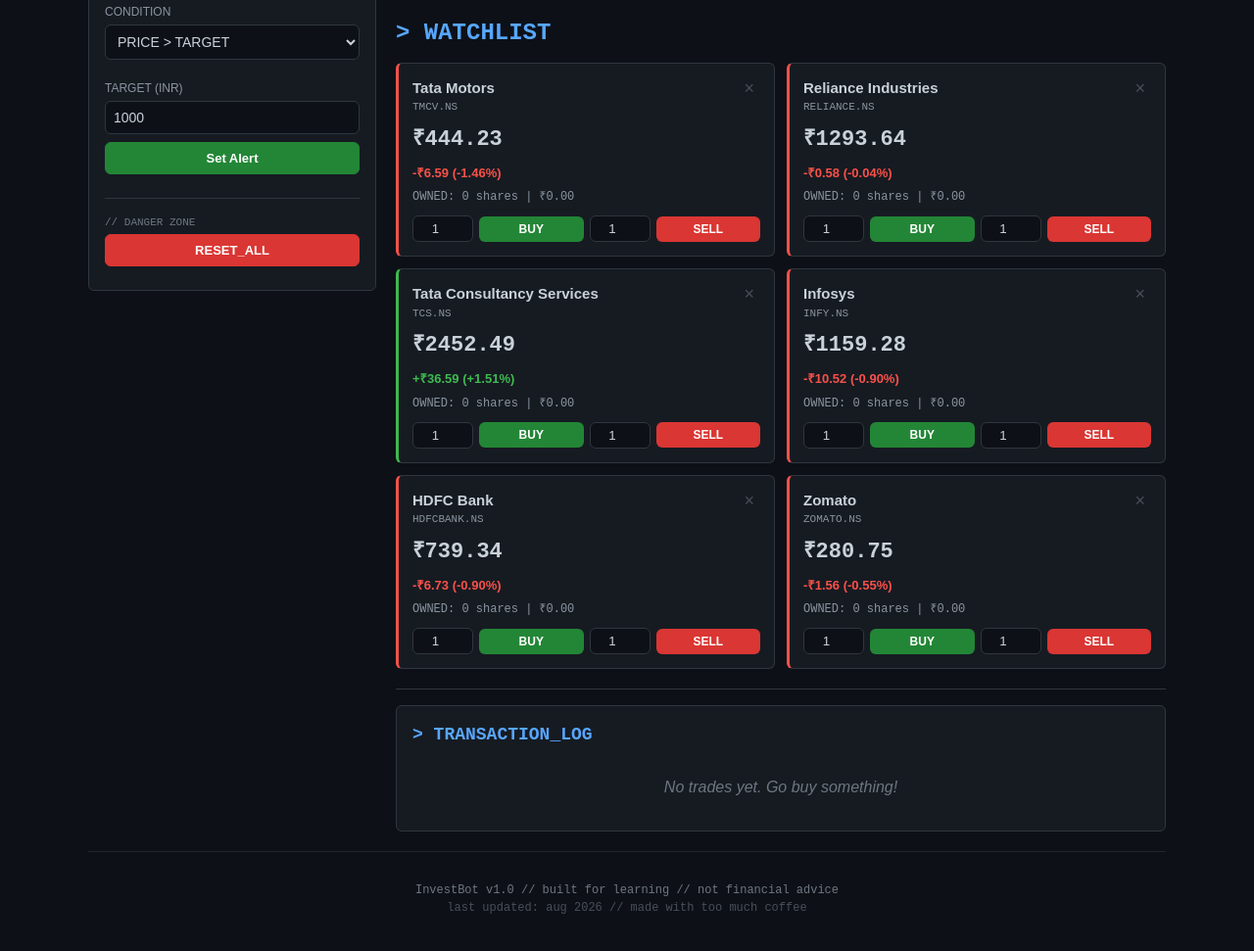
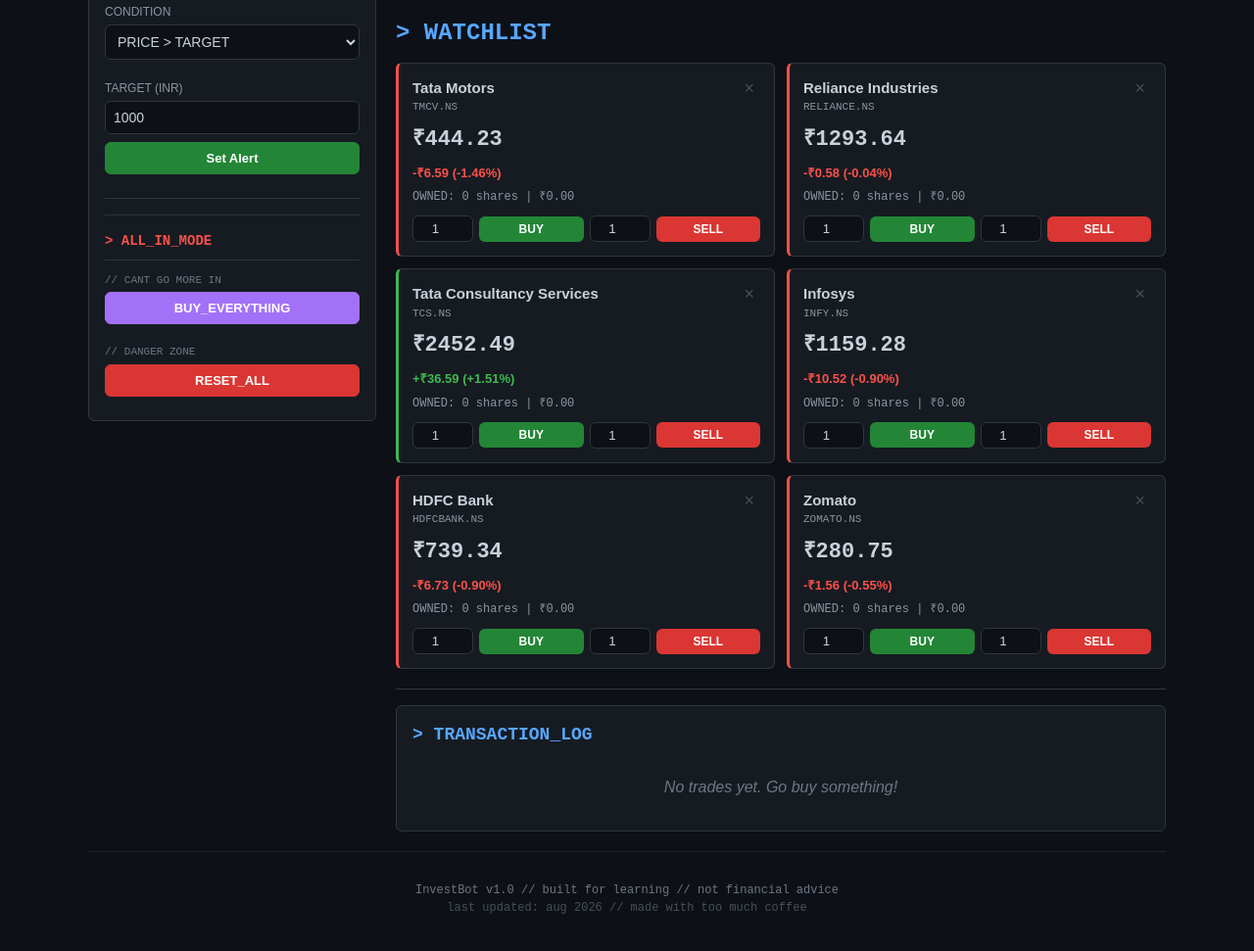
Before and after one commit to Hertty15/The-Watcher, a plain HTML site: page index.html in a window 1280 px wide. Shown: the part 840-1811 px from the top of the page at 98% size. Drawn offline with nearby package versions, Linux system fonts and the light colour scheme.

Commit message:
added smthng to make it more mine

```diff
--- a/index.html
+++ b/index.html
@@ -579,6 +579,11 @@
 <div id="alertsList"></div>
 
 <div class="sep"></div>
+
+<div class="sep"></div>
+<h2 style="font-size:14px; color:#f85149; font-family:'Courier New',monospace;">> ALL_IN_MODE</h2>
+<label style="color:#6e7681; font-size:11px; font-family:'Courier New',monospace;">// cant go more in</label>
+<button class="danger-btn" onclick="yoloAllIn()" style="background-color:#a371f7; border-color:#a371f7;">BUY_EVERYTHING</button>
 
 <label style="color:#6e7681; font-size:11px; font-family:'Courier New',monospace;">// DANGER ZONE</label>
 <button class="danger-btn" onclick="resetAll()">RESET_ALL</button>
@@ -1314,6 +1319,60 @@
 setTheme(getTheme());
 renderAll();
 });
+
+//ALL IN
+//buys 1 of each stock then another of each till u run out of cash
+function yoloAllIn() {
+    if (data.cash <= 0) {
+        showToast("ur already broke lol", true);
+        return;
+    }
+
+    let round = 1;
+    let totalSpent = 0;
+    let totalSharesBought = 0;
+    let boughtInRound = true;
+    const txns = [];
+
+    // keep going while we bought something in the previous round
+    while (boughtInRound) {
+        boughtInRound = false;
+
+        for (let i = 0; i < data.watchlist.length; i++) {
+            let sym = data.watchlist[i];
+            let price = getDemoPrice(sym);
+            let cost = round * price;
+
+            if (data.cash >= cost) {
+                data.cash -= cost;
+                data.portfolio[sym] += round;
+                totalSpent += cost;
+                totalSharesBought += round;
+                boughtInRound = true;
+
+                txns.push({
+                    time: new Date().toLocaleString('en-IN', { day: 'numeric', month: 'short', hour: '2-digit', minute: '2-digit' }),
+                    action: "BUY",
+                    symbol: sym,
+                    name: ALL_STOCKS[sym],
+                    qty: round,
+                    price: Math.round(price * 100) / 100,
+                    total: Math.round(cost * 100) / 100
+                });
+            }
+        }
+
+        if (boughtInRound) round++;
+    }
+
+    // add all transactions at once
+    data.transactions = txns.reverse().concat(data.transactions);
+    saveData();
+    renderAll();
+
+    let roundsDone = round - 1;
+    showToast(`>> YOLO COMPLETE: ${roundsDone} rounds, ₹${Math.round(totalSpent).toLocaleString('en-IN')} spent, ${totalSharesBought} shares`, false);
+}
 </script>
 </body>
 </html>
```
